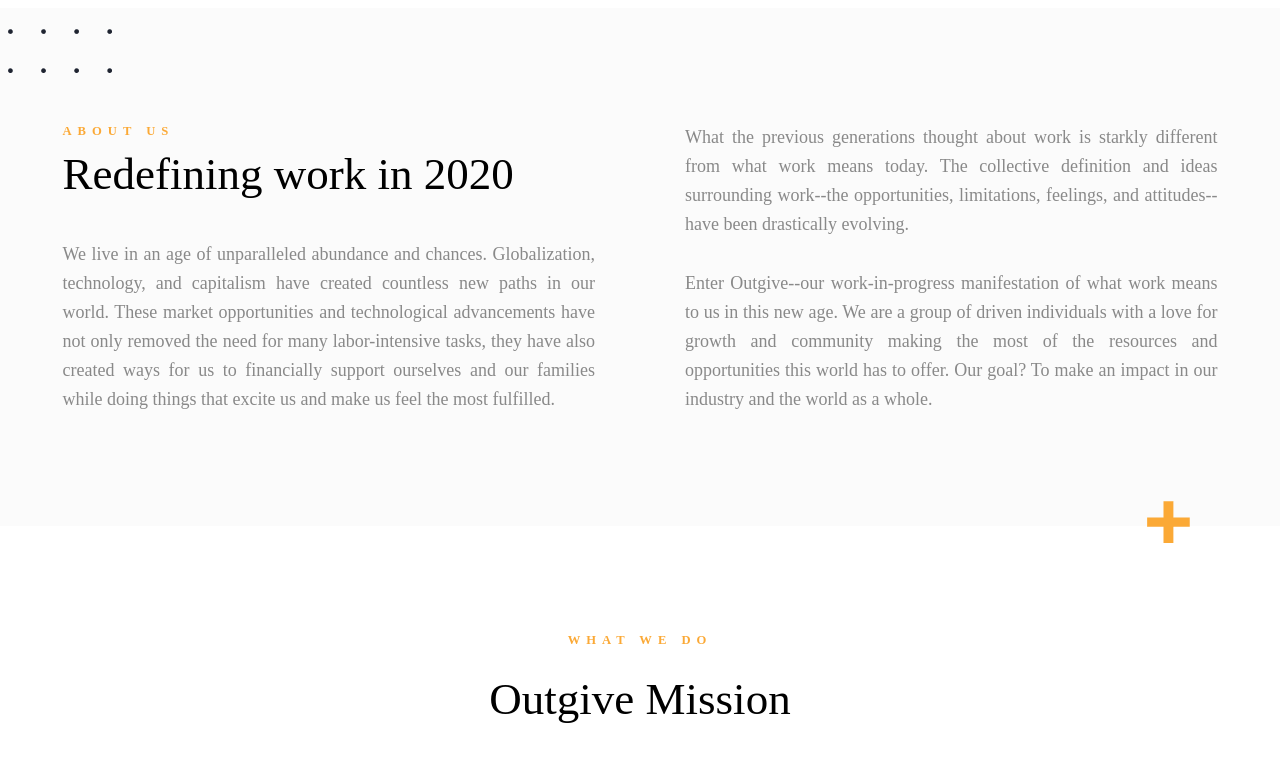
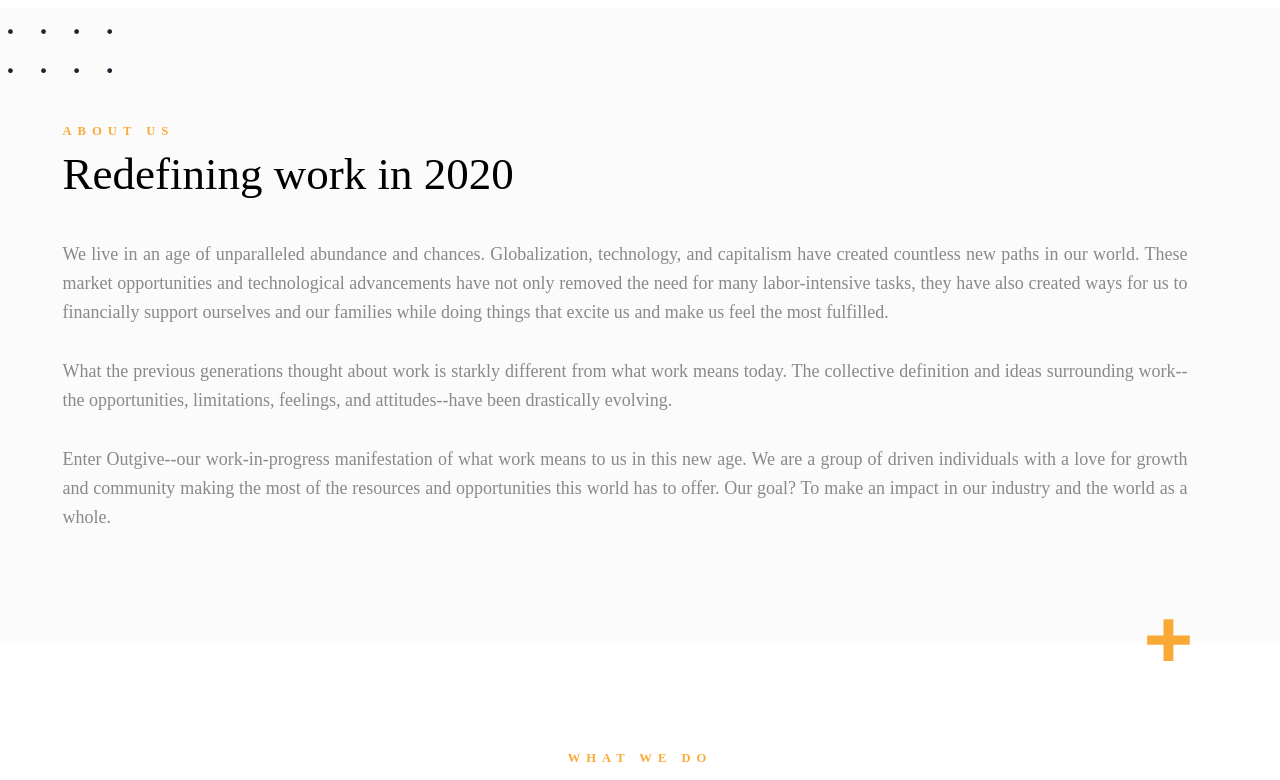
Before and after one commit to xraquel/outgive, a website: page index.html in a window 1280 px wide. Shown: the part 920-1700 px from the top of the page. Drawn offline with Linux system fonts and the light colour scheme; files whose address does not match are found by name; a web font is replaced by a local one.

Commit message:
refactored about section

```diff
--- a/section-about.html
+++ b/section-about.html
@@ -1,7 +1,7 @@
 <div class="container">
   <div class="about-content">
     <div class="row">
-      <div class="col-12 col-md-6 col-first">
+      <div class="col-12 col-first">
         <span class="small-title">About us</span>
         <h2 class="about-title">Redefining work in 2020</h2>
         <p class="about-text">
@@ -11,9 +11,7 @@
           they have also created ways for us to financially support ourselves and our families while
           doing things that excite us and make us feel the most fulfilled.
         </p>
-      </div>
 
-      <div class="col-12 col-md-6 col-second">
         <p class="about-text">
           What the previous generations thought about work is starkly different from what work means
           today. The collective definition and ideas surrounding work--the opportunities, limitations,
```
